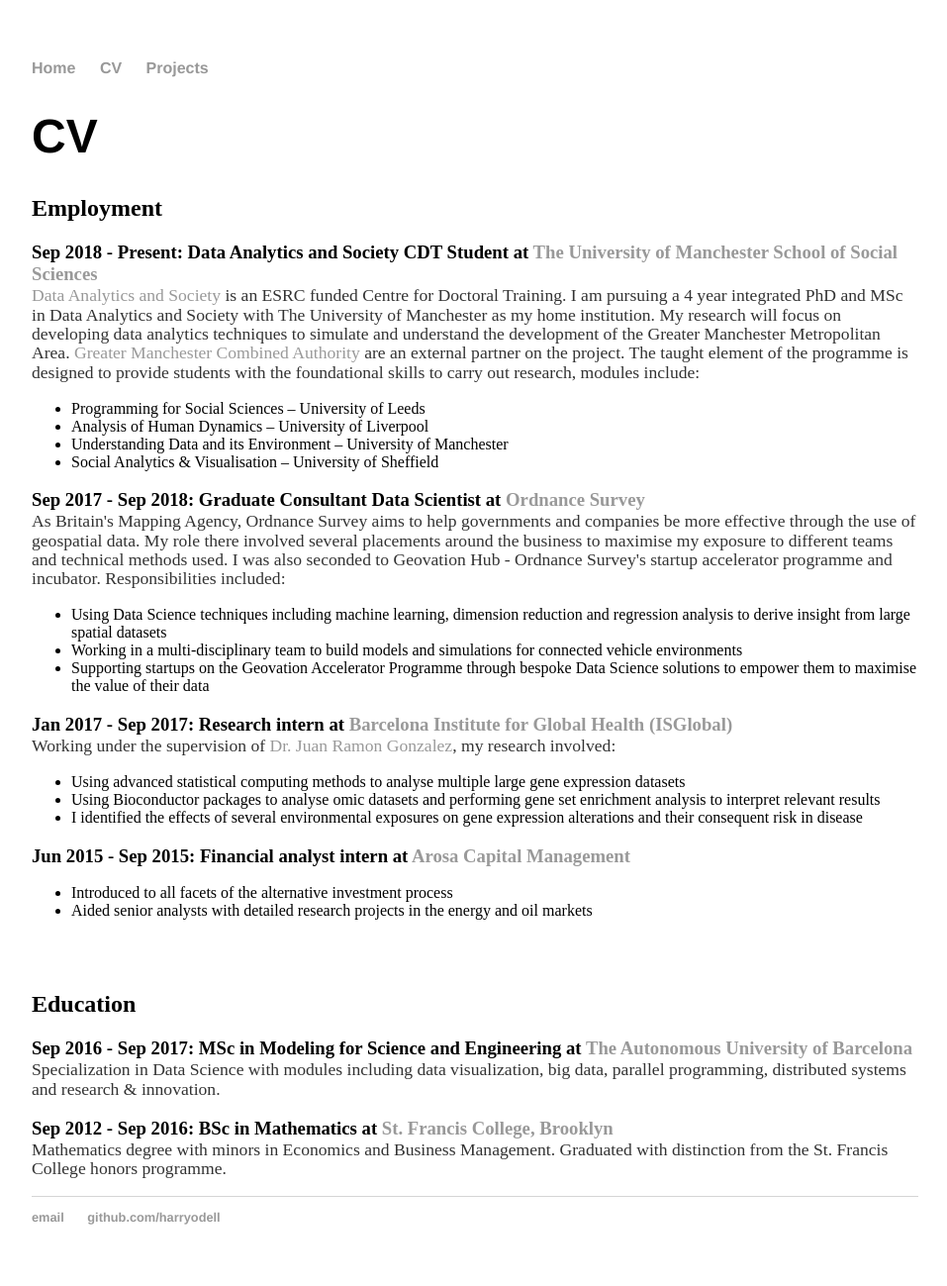
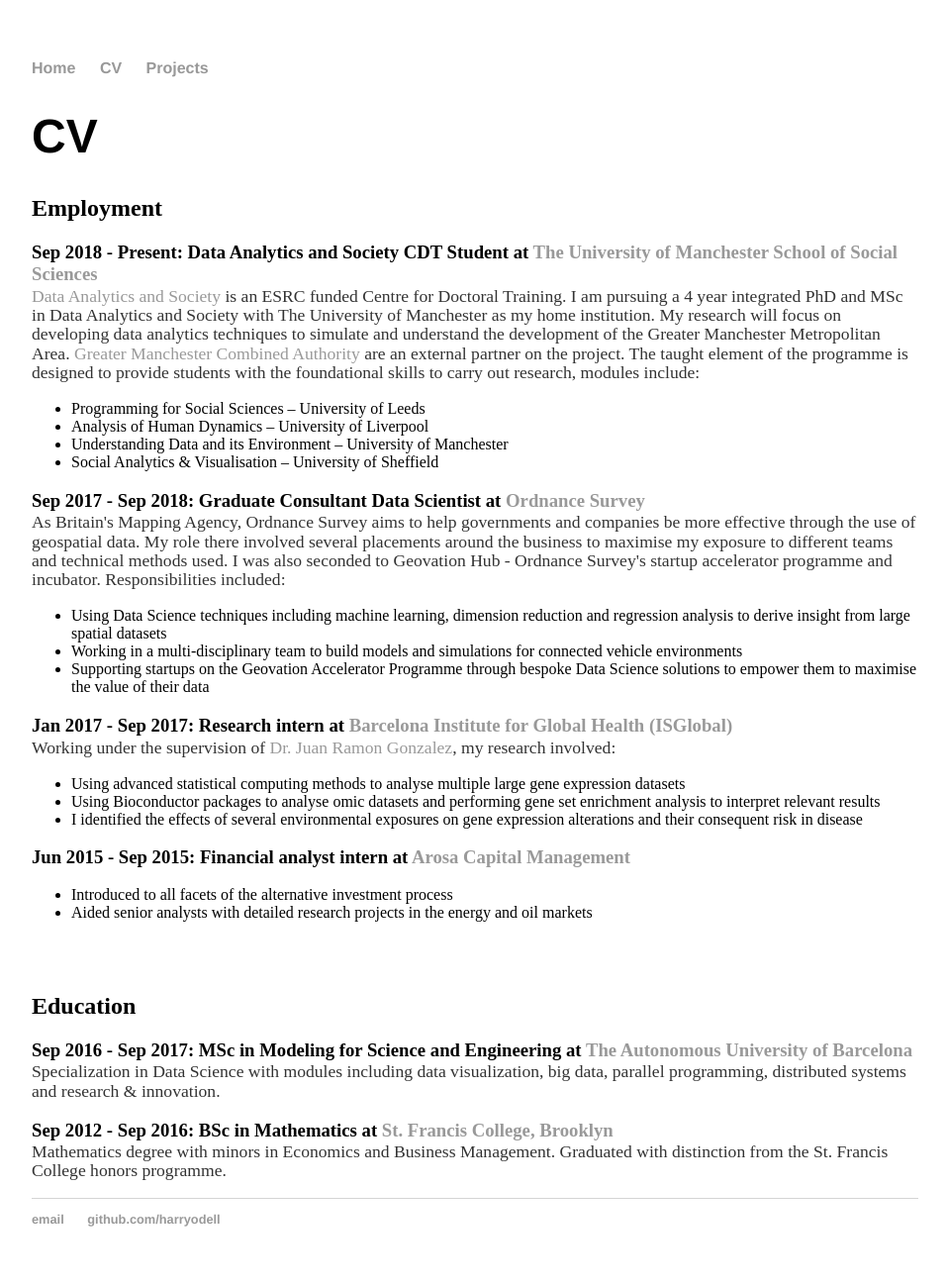
Before and after one commit to harryodell/harryodell.github.io, a Jekyll site: the page built from cv/index.html, in a window 1280 px wide. Shown: the whole page at 99% size, without its empty margins (160-1117 px from the left). Built offline with Jekyll 4.4.1, drawn with Linux system fonts in a browser that asks for light colours.

Commit message:
Update main.css

```diff
--- a/css/main.css
+++ b/css/main.css
@@ -24,13 +24,13 @@
     font-family:'Helvetica', 'Arial', 'Sans-Serif';
 }
 h3 {
-    margin-bottom: 1px;
+    margin-bottom: 1.5px;
 }
 p {
     font-size: 1.1em;
     line-height: 1.1em;
     color: #333;
-    margin-top: 1px;
+    margin-top: 1.5px;
 }
 footer {
     border-top: 1px solid #d5d5d5;
```
